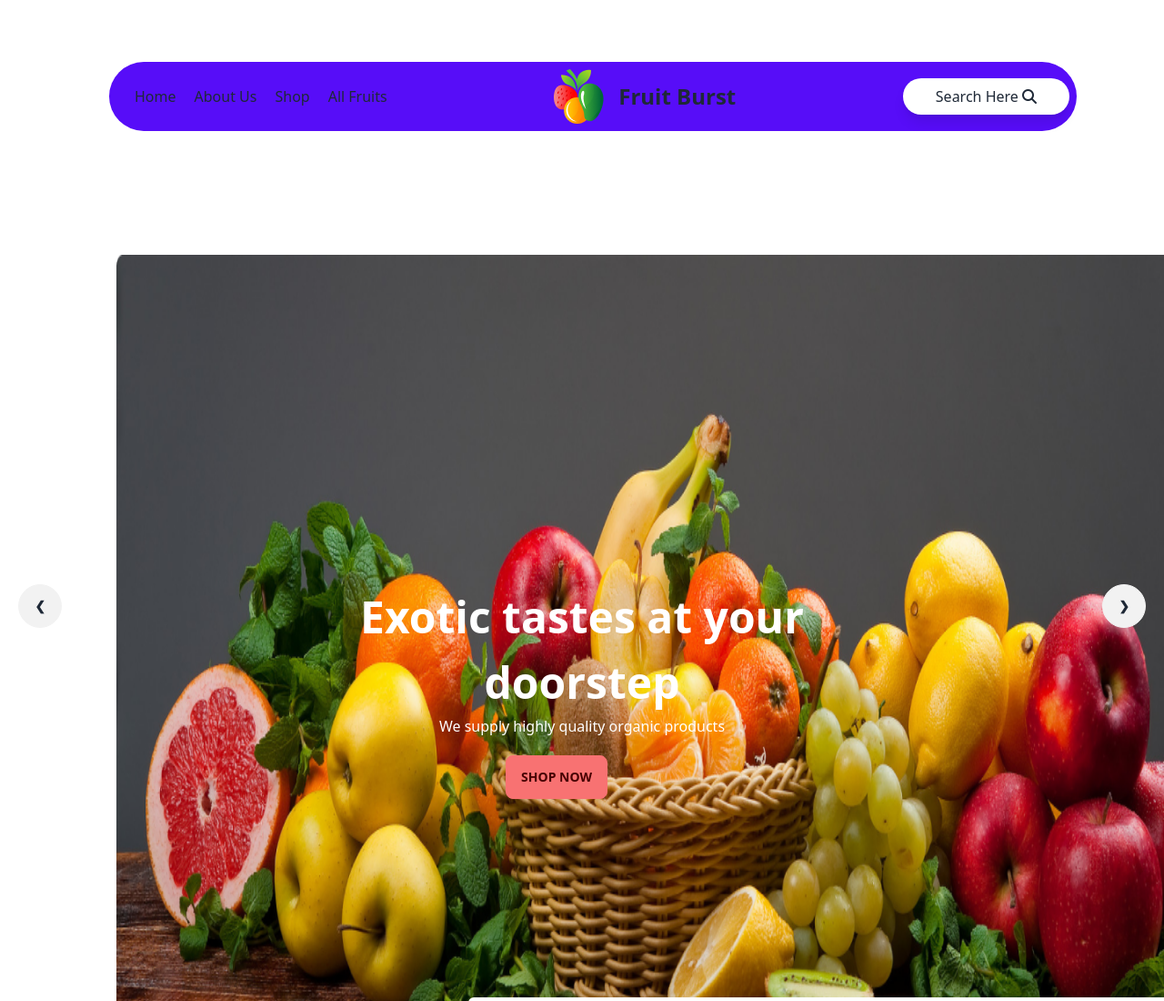
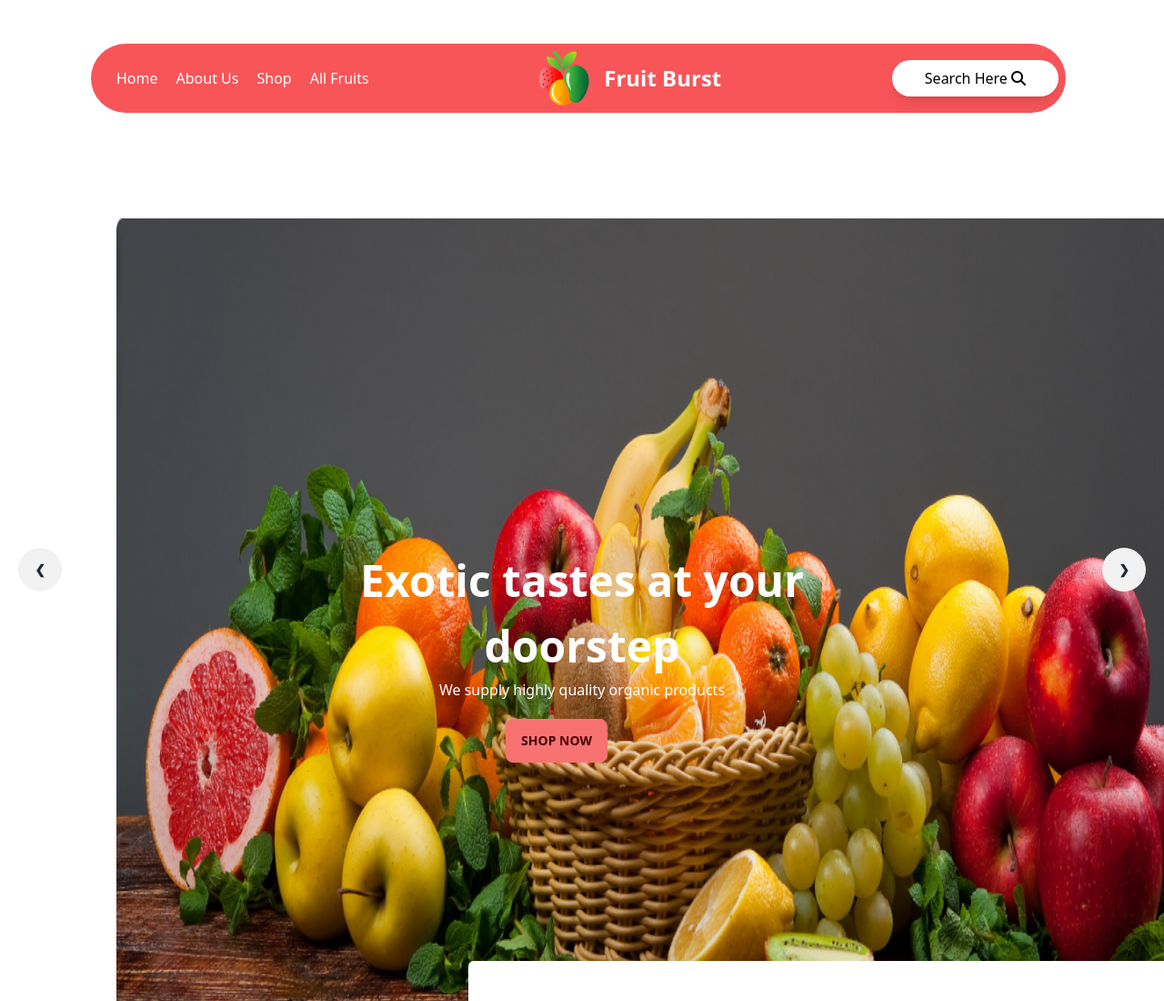
Before and after one commit to Islamul042/my-fruit-website-repo, a plain HTML site: page index.html in a window 1280 px wide. Shown: the top 1100 px of the page at 91% size. Drawn offline with nearby package versions, Linux system fonts and the light colour scheme; grey boxes are pictures that could not be loaded.

Commit message:
last part updated

```diff
--- a/index.html
+++ b/index.html
@@ -28,9 +28,9 @@
 <body class="bg-white">
     <header>
         <section>
-            <nav class="mx-24 p-10 ml-10">
+            <nav class="mx-32 p-5 ml-10 text-white">
 
-              <div class="navbar bg-primary flex justify-between mx-10 rounded-2xl mt-7 rounded-full">
+              <div class="navbar bg-[#F85559] flex justify-between mx-10 rounded-2xl mt-7 rounded-full">
                 <div class="primary-content flex gap-5 ml-5">
                   <a href="">Home</a>
                   <a href="">About Us</a>
@@ -43,7 +43,7 @@
                   </div>
                   <div>Fruit Burst</div>
                 </div>
-                <div class="bordered shadow-lg box-border bg-white px-9 py-2 gap-10 rounded-full">
+                <div class="bordered shadow-lg box-border bg-white text-black px-9 py-2 gap-10 rounded-full">
                   <a href="" class="bordered">Search Here <span class="gap-7"><i class="fa-solid fa-magnifying-glass"></i></span> </a>
                   <!-- <input type="text" placeholder="Search Here " spanclass="input input-bordered w-24 md:w-auto"/> -->
 
```
